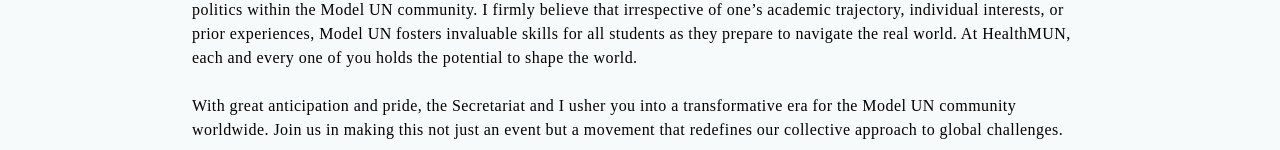
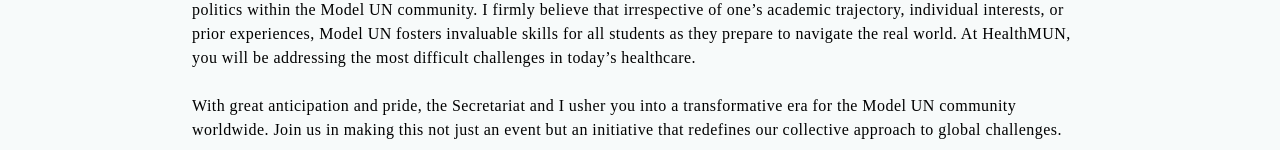
Before and after one commit to RishikSarkar/health-mun, a Next.js app: page /about/Welcome in a window 1280 px wide. Shown: the part 802-952 px from the top of the page. Built offline with nearby package versions, Linux system fonts and the light colour scheme; a web font is replaced by a local one.

Commit message:
updated welcome text

```diff
--- a/pages/about/Welcome.jsx
+++ b/pages/about/Welcome.jsx
@@ -39,12 +39,12 @@
                     From the inception of HealthMUN, my primary goal has been to emphasize the intricate relationship between
                     global health and politics within the Model UN community. I firmly believe that irrespective of one’s
                     academic trajectory, individual interests, or prior experiences, Model UN fosters invaluable skills for
-                    all students as they prepare to navigate the real world. At HealthMUN, each and every one of you holds
-                    the potential to shape the world.
+                    all students as they prepare to navigate the real world. At HealthMUN, you will be addressing the most
+                    difficult challenges in today’s healthcare.
                 </div>
                 <div className='text-sm md:text-base pt-6'>
                     With great anticipation and pride, the Secretariat and I usher you into a transformative era for the Model
-                    UN community worldwide. Join us in making this not just an event but a movement that redefines our collective
+                    UN community worldwide. Join us in making this not just an event but an initiative that redefines our collective
                     approach to global challenges.
                 </div>
                 <div className='text-sm md:text-base pt-6'>
```
